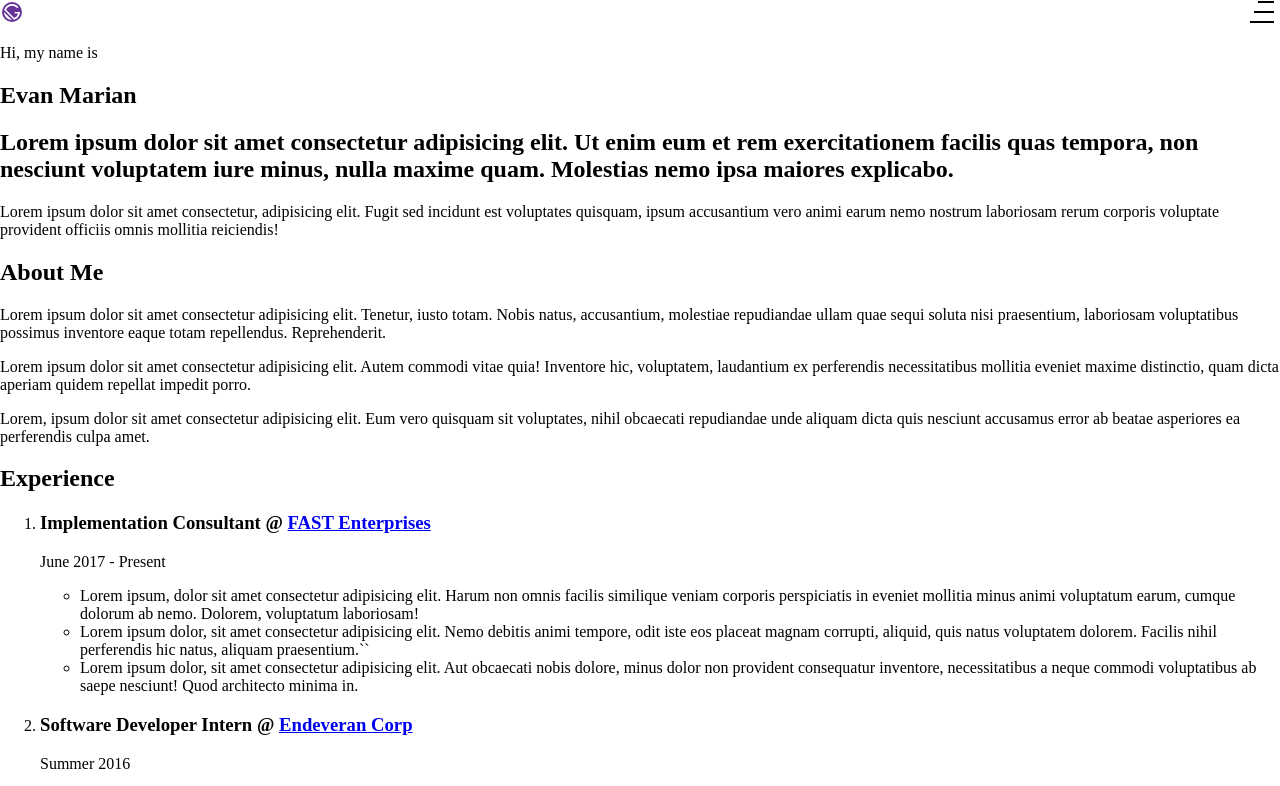
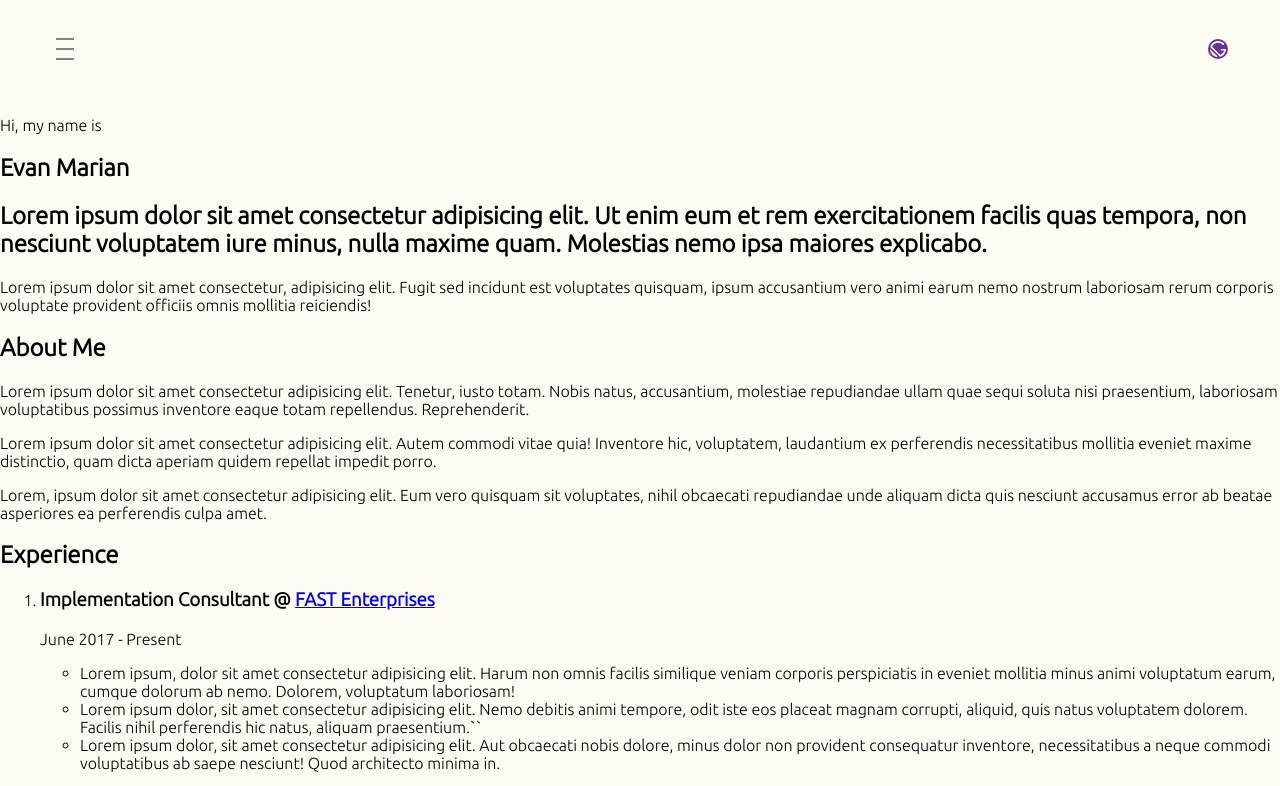
Before and after one commit to eamarian/gatsby-portfolio, a Gatsby site: page / in a window 1280 px wide. Shown: the top 786 px of the page. Built offline with nearby package versions, Linux system fonts and the light colour scheme; Gatsby itself is replaced by a stand-in of ours.

Commit message:
Nav menu style updates. New font.

```diff
--- a/package.json
+++ b/package.json
@@ -16,6 +16,7 @@
     "typecheck": "tsc --noEmit"
   },
   "dependencies": {
+    "@fontsource/ubuntu": "^4.5.11",
     "animejs": "^3.2.1",
     "babel-plugin-styled-components": "^2.0.7",
     "gatsby": "^5.8.1",
--- a/src/components/layout.tsx
+++ b/src/components/layout.tsx
@@ -2,6 +2,7 @@ import React, { useState, useEffect } from "react";
 import type { WindowLocation } from "@reach/router";
 import styled, { ThemeProvider, createGlobalStyle } from "styled-components";
 import { Loader, Nav, Footer } from "../components";
+import "@fontsource/ubuntu/300.css";
 
 const PATHNAME_HOME = "/";
 
@@ -16,9 +17,17 @@ type GlobalStyleProps = {
 };
 
 const GlobalStyle = createGlobalStyle<GlobalStyleProps>`
+
   html {
+    background-color:#FEFBF5;
     box-sizing: border-box;
     scroll-behavior: smooth;
+  }
+
+  *,
+  *:before,
+  *:after {
+    box-sizing: inherit;
   }
 
   body{
@@ -35,6 +44,8 @@ const GlobalStyle = createGlobalStyle<GlobalStyleProps>`
     height: 100%;
     width: 100%;
     margin: 0;
+    padding: 0;
+    font-family: "ubuntu";
   }
 `;
 
--- a/src/components/menu.tsx
+++ b/src/components/menu.tsx
@@ -56,7 +56,8 @@ const StyledModal = styled.div<StyledProps>`
       : "0"};
 `;
 
-const StyledList = styled.ol<StyledProps>`
+const StyledList = styled.ul<StyledProps>`
+  list-style: none;
   opacity: ${(props) => (props.menuState !== MenuState.Closed ? 1 : 0)};
   transition-property: opacity;
   transition-duration: ${(props) =>
@@ -64,21 +65,21 @@ const StyledList = styled.ol<StyledProps>`
   transition-delay: ${(props) =>
     props.menuState !== MenuState.Closed ? "0.5s" : "0s"};
 
-  li {
-    color: white;
-  }
-
   a {
     color: white;
     text-decoration: none;
     position: relative;
+
+    h1 {
+      text-align: center;
+    }
 
     ::after {
       content: "";
       position: absolute;
       width: 100%;
       transform: scaleX(0);
-      height: 1px;
+      height: 4px;
       bottom: 0;
       left: 0;
       background-color: white;
@@ -92,7 +93,6 @@ const StyledList = styled.ol<StyledProps>`
 `;
 
 const StyledHamburgerButton = styled.button<StyledProps>`
-  /* @media (max-width: 768px) { */
   display: flex;
   flex-direction: column;
   justify-content: space-between;
@@ -104,20 +104,19 @@ const StyledHamburgerButton = styled.button<StyledProps>`
   background-color: transparent;
   cursor: pointer;
   z-index: 20;
-  /* } */
 
   .ham-box-line {
     right: 0;
-    border: 1px solid black;
+    border: 1px solid
+      ${(props) =>
+        props.menuState === MenuState.Open ||
+        props.menuState === MenuState.Opening
+          ? "white"
+          : "grey"};
     width: 100%;
-    transition-duration: 0.22s;
+    transition-duration: 375ms;
 
     :first-child {
-      width: ${(props) =>
-        props.menuState === MenuState.Open ||
-        props.menuState === MenuState.Opening
-          ? "100%"
-          : "80%"};
       transform: ${(props) =>
         props.menuState === MenuState.Open ||
         props.menuState === MenuState.Opening
@@ -139,11 +138,6 @@ const StyledHamburgerButton = styled.button<StyledProps>`
       );
     }
     :last-child {
-      width: ${(props) =>
-        props.menuState === MenuState.Open ||
-        props.menuState === MenuState.Opening
-          ? "100%"
-          : "120%"};
       transform: ${(props) =>
         props.menuState === MenuState.Open ||
         props.menuState === MenuState.Opening
@@ -201,20 +195,15 @@ export default (({
     if (menuState === MenuState.Open || menuState === MenuState.Opening) {
       setMenuState(MenuState.Closing);
       //Close Menu
-      animateMenu("#1f4954", 0, "easeInOutQuart", () =>
-        setMenuState(MenuState.Closed)
-      );
+      animateMenu(0, "easeInOutQuart", () => setMenuState(MenuState.Closed));
     } else {
       //Open Menu
       setMenuState(MenuState.Opening);
-      animateMenu("#1f4954", 1, "easeOutQuart", () =>
-        setMenuState(MenuState.Open)
-      );
+      animateMenu(1, "easeOutQuart", () => setMenuState(MenuState.Open));
     }
   }
 
   function animateMenu(
-    fill: string,
     endRadius: number,
     easing: string,
     complete?: () => void
@@ -225,7 +214,7 @@ export default (({
       anime({
         targets: circle,
         r: endRadius,
-        duration: Math.max(endRadius / 2, 750),
+        duration: 750,
         easing: easing,
         complete: complete,
       });
@@ -283,10 +272,11 @@ export default (({
       </StyledSVG>
       <StyledModal menuState={menuState}>
         <StyledList menuState={menuState}>
+          <></>
           {navLinks.map(({ url, name }, i) => (
             <li key={i}>
               <Link to={url} onClick={toggleMenu}>
-                {name}
+                <h1>{name}</h1>
               </Link>
             </li>
           ))}
--- a/src/components/nav.tsx
+++ b/src/components/nav.tsx
@@ -6,43 +6,24 @@ import { Menu } from "../components";
 import type { MenuState } from "./layout";
 
 const StyledHeader = styled.header`
-  /* padding: 0px 50px; */
-  /* @media (max-width: 1080px) {
+  padding: 0 50px;
+  @media (max-width: 1080px) {
     padding: 0 40px;
   }
   @media (max-width: 768px) {
     padding: 0 25px;
-  } */
+  }
+  width: 100%;
+  height: 100px;
+
+  display: flex;
+  flex-direction: column;
+  justify-content: center;
 `;
 
 const StyledNav = styled.nav`
   display: flex;
   justify-content: space-between;
-`;
-
-const StyledLinks = styled.div`
-  display: flex;
-  justify-content: space-between;
-  /* @media (max-width: 768px) { */
-  display: none;
-  /* } */
-  ol {
-    display: flex;
-    justify-content: space-between;
-    padding: 0;
-    margin: 0;
-    list-style: none;
-    li {
-      margin: 0 5px;
-      a {
-        padding: 10px;
-        &:before {
-          margin-right: 5px;
-          text-align: right;
-        }
-      }
-    }
-  }
 `;
 
 const Logo = (
@@ -67,10 +48,10 @@ export default (({
   return (
     <StyledHeader>
       <StyledNav>
+        <Menu menuState={menuState} setMenuState={setMenuState} />
         <a href="/" aria-label="Home">
           {Logo}
         </a>
-        <Menu menuState={menuState} setMenuState={setMenuState} />
       </StyledNav>
     </StyledHeader>
   );
```
Also changed, not shown: 1 other file.
